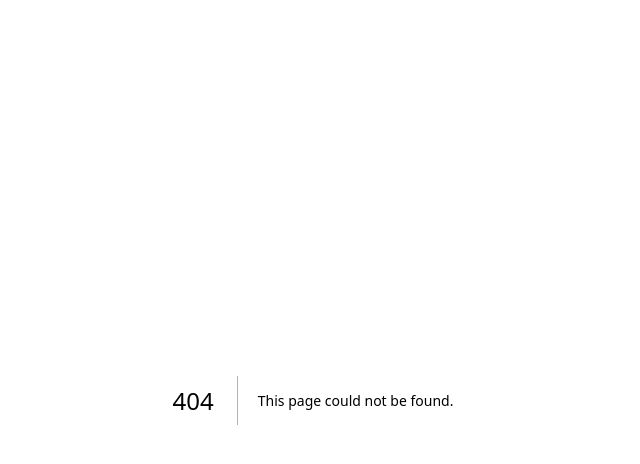
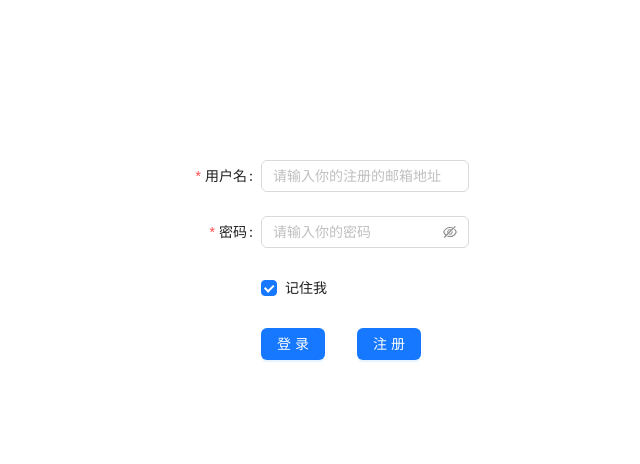
Before and after one commit to xiaocuizao/react-app-lishuang-1, a Next.js app: page /login in a window 1280 px wide. Before the commit this address had no page. Shown: the top 464 px of the page, without its empty margins (327-967 px from the left). Built offline with nearby package versions, Linux system fonts and the light colour scheme.

Commit message:
配置eslint、husky、prettier

```diff
--- /dev/null
+++ b/src/app/about/page.tsx
@@ -0,0 +1,5 @@
+import Image from "next/image";
+
+export default function About() {
+  return <div>{}</div>;
+}
--- a/src/app/globals.css
+++ b/src/app/globals.css
@@ -9,7 +9,7 @@
 
 @media (prefers-color-scheme: dark) {
   :root {
-    --background: #0a0a0a;
+    /* --background: #0a0a0a; */
     --foreground: #ededed;
   }
 }
--- /dev/null
+++ b/src/app/home/layout.tsx
@@ -0,0 +1,7 @@
+export default function HomeLayout({
+  children,
+}: {
+  children: React.ReactNode;
+}) {
+  return <div>{children}</div>;
+}
--- /dev/null
+++ b/src/app/home/page.tsx
@@ -0,0 +1,3 @@
+export default function Home() {
+  return <div>首页</div>;
+}
--- /dev/null
+++ b/src/app/home/setting/page.tsx
@@ -0,0 +1,3 @@
+export default function Home() {
+  return <div>setting</div>;
+}
--- a/src/app/layout.tsx
+++ b/src/app/layout.tsx
@@ -1,35 +1,29 @@
-import type { Metadata } from "next";
-import localFont from "next/font/local";
+"use client";
+import { useEffect, useState } from "react";
 import "./globals.css";
-
-const geistSans = localFont({
-  src: "./fonts/GeistVF.woff",
-  variable: "--font-geist-sans",
-  weight: "100 900",
-});
-const geistMono = localFont({
-  src: "./fonts/GeistMonoVF.woff",
-  variable: "--font-geist-mono",
-  weight: "100 900",
-});
-
-export const metadata: Metadata = {
-  title: "Create Next App",
-  description: "Generated by create next app",
-};
+import { useRouter, usePathname } from "next/navigation";
 
 export default function RootLayout({
   children,
 }: Readonly<{
   children: React.ReactNode;
 }>) {
+  const router = useRouter();
+  const [isJump, setIsJump] = useState(false);
+  useEffect(() => {
+    if (typeof window !== "undefined") {
+      // 在客户端渲染时才执行以下代码
+      let loginInfor = localStorage.getItem("loginInfor");
+      if (loginInfor) {
+        // router.push("/login");
+      }
+      setIsJump(true);
+    }
+  }, []);
+
   return (
     <html lang="en">
-      <body
-        className={`${geistSans.variable} ${geistMono.variable} antialiased`}
-      >
-        {children}
-      </body>
+      <body>{isJump && <main>{children}</main>}</body>
     </html>
   );
 }
--- /dev/null
+++ b/src/app/login/page.tsx
@@ -0,0 +1,75 @@
+"use client";
+import type { FormProps } from "antd";
+import { Button, Checkbox, Form, Input } from "antd";
+import React, { useEffect, useState } from "react";
+import { useRouter, usePathname } from "next/navigation";
+
+type FieldType = {
+  username?: string;
+  password?: string;
+  remember?: string;
+};
+
+export default function Login() {
+  const router = useRouter();
+
+  const onFinish: FormProps<FieldType>["onFinish"] = (values) => {
+    console.log("Success:", values);
+    router.push("/home");
+    localStorage.setItem("loginInfor", JSON.stringify(values));
+  };
+
+  const onFinishFailed: FormProps<FieldType>["onFinishFailed"] = (
+    errorInfo
+  ) => {
+    console.log("Failed:", errorInfo);
+  };
+  return (
+    <div className="login flex justify-center items-center">
+      <Form
+        name="basic"
+        labelCol={{ span: 8 }}
+        wrapperCol={{ span: 16 }}
+        style={{ maxWidth: 800 }}
+        initialValues={{ remember: true }}
+        onFinish={onFinish}
+        // onFinishFailed={onFinishFailed}
+        autoComplete="off"
+        className="mt-40"
+      >
+        <Form.Item<FieldType>
+          label="用户名"
+          name="username"
+          rules={[{ required: true, message: "Please input your username!" }]}
+        >
+          <Input placeholder="请输入你的注册的邮箱地址" />
+        </Form.Item>
+
+        <Form.Item<FieldType>
+          label="密码"
+          name="password"
+          rules={[{ required: true, message: "Please input your password!" }]}
+        >
+          <Input.Password placeholder="请输入你的密码" />
+        </Form.Item>
+
+        <Form.Item<FieldType>
+          name="remember"
+          valuePropName="checked"
+          wrapperCol={{ offset: 8, span: 16 }}
+        >
+          <Checkbox>记住我</Checkbox>
+        </Form.Item>
+
+        <Form.Item wrapperCol={{ offset: 8, span: 16 }}>
+          <Button type="primary" htmlType="submit" className="mr-8">
+            登录
+          </Button>
+          <Button type="primary" htmlType="submit">
+            注册
+          </Button>
+        </Form.Item>
+      </Form>
+    </div>
+  );
+}
--- a/src/app/page.tsx
+++ b/src/app/page.tsx
@@ -1,101 +1,16 @@
 import Image from "next/image";
+import Login from "./login/page";
+import { Color } from "antd/es/color-picker";
+import Layout from "./layout";
 
-export default function Home() {
+export default function Home({
+  children,
+}: Readonly<{
+  children: React.ReactNode;
+}>) {
   return (
-    <div className="grid grid-rows-[20px_1fr_20px] items-center justify-items-center min-h-screen p-8 pb-20 gap-16 sm:p-20 font-[family-name:var(--font-geist-sans)]">
-      <main className="flex flex-col gap-8 row-start-2 items-center sm:items-start">
-        <Image
-          className="dark:invert"
-          src="https://nextjs.org/icons/next.svg"
-          alt="Next.js logo"
-          width={180}
-          height={38}
-          priority
-        />
-        <ol className="list-inside list-decimal text-sm text-center sm:text-left font-[family-name:var(--font-geist-mono)]">
-          <li className="mb-2">
-            Get started by editing{" "}
-            <code className="bg-black/[.05] dark:bg-white/[.06] px-1 py-0.5 rounded font-semibold">
-              src/app/page.tsx
-            </code>
-            .
-          </li>
-          <li>Save and see your changes instantly.</li>
-        </ol>
-
-        <div className="flex gap-4 items-center flex-col sm:flex-row">
-          <a
-            className="rounded-full border border-solid border-transparent transition-colors flex items-center justify-center bg-foreground text-background gap-2 hover:bg-[#383838] dark:hover:bg-[#ccc] text-sm sm:text-base h-10 sm:h-12 px-4 sm:px-5"
-            href="https://vercel.com/new?utm_source=create-next-app&utm_medium=appdir-template-tw&utm_campaign=create-next-app"
-            target="_blank"
-            rel="noopener noreferrer"
-          >
-            <Image
-              className="dark:invert"
-              src="https://nextjs.org/icons/vercel.svg"
-              alt="Vercel logomark"
-              width={20}
-              height={20}
-            />
-            Deploy now
-          </a>
-          <a
-            className="rounded-full border border-solid border-black/[.08] dark:border-white/[.145] transition-colors flex items-center justify-center hover:bg-[#f2f2f2] dark:hover:bg-[#1a1a1a] hover:border-transparent text-sm sm:text-base h-10 sm:h-12 px-4 sm:px-5 sm:min-w-44"
-            href="https://nextjs.org/docs?utm_source=create-next-app&utm_medium=appdir-template-tw&utm_campaign=create-next-app"
-            target="_blank"
-            rel="noopener noreferrer"
-          >
-            Read our docs
-          </a>
-        </div>
-      </main>
-      <footer className="row-start-3 flex gap-6 flex-wrap items-center justify-center">
-        <a
-          className="flex items-center gap-2 hover:underline hover:underline-offset-4"
-          href="https://nextjs.org/learn?utm_source=create-next-app&utm_medium=appdir-template-tw&utm_campaign=create-next-app"
-          target="_blank"
-          rel="noopener noreferrer"
-        >
-          <Image
-            aria-hidden
-            src="https://nextjs.org/icons/file.svg"
-            alt="File icon"
-            width={16}
-            height={16}
-          />
-          Learn
-        </a>
-        <a
-          className="flex items-center gap-2 hover:underline hover:underline-offset-4"
-          href="https://vercel.com/templates?framework=next.js&utm_source=create-next-app&utm_medium=appdir-template-tw&utm_campaign=create-next-app"
-          target="_blank"
-          rel="noopener noreferrer"
-        >
-          <Image
-            aria-hidden
-            src="https://nextjs.org/icons/window.svg"
-            alt="Window icon"
-            width={16}
-            height={16}
-          />
-          Examples
-        </a>
-        <a
-          className="flex items-center gap-2 hover:underline hover:underline-offset-4"
-          href="https://nextjs.org?utm_source=create-next-app&utm_medium=appdir-template-tw&utm_campaign=create-next-app"
-          target="_blank"
-          rel="noopener noreferrer"
-        >
-          <Image
-            aria-hidden
-            src="https://nextjs.org/icons/globe.svg"
-            alt="Globe icon"
-            width={16}
-            height={16}
-          />
-          Go to nextjs.org →
-        </a>
-      </footer>
+    <div>
+      <Layout>1111{children}</Layout>
     </div>
   );
 }
--- /dev/null
+++ b/src/app/register/page.tsx
@@ -0,0 +1,5 @@
+import Image from "next/image";
+
+export default function Register() {
+  return <div>注册页面</div>;
+}
```
Also changed, not shown: package.json (+26 -6 lines), .eslintrc.json, .prettierrc.json (added), 2 other files (tests, documents, lock files or other folders).
